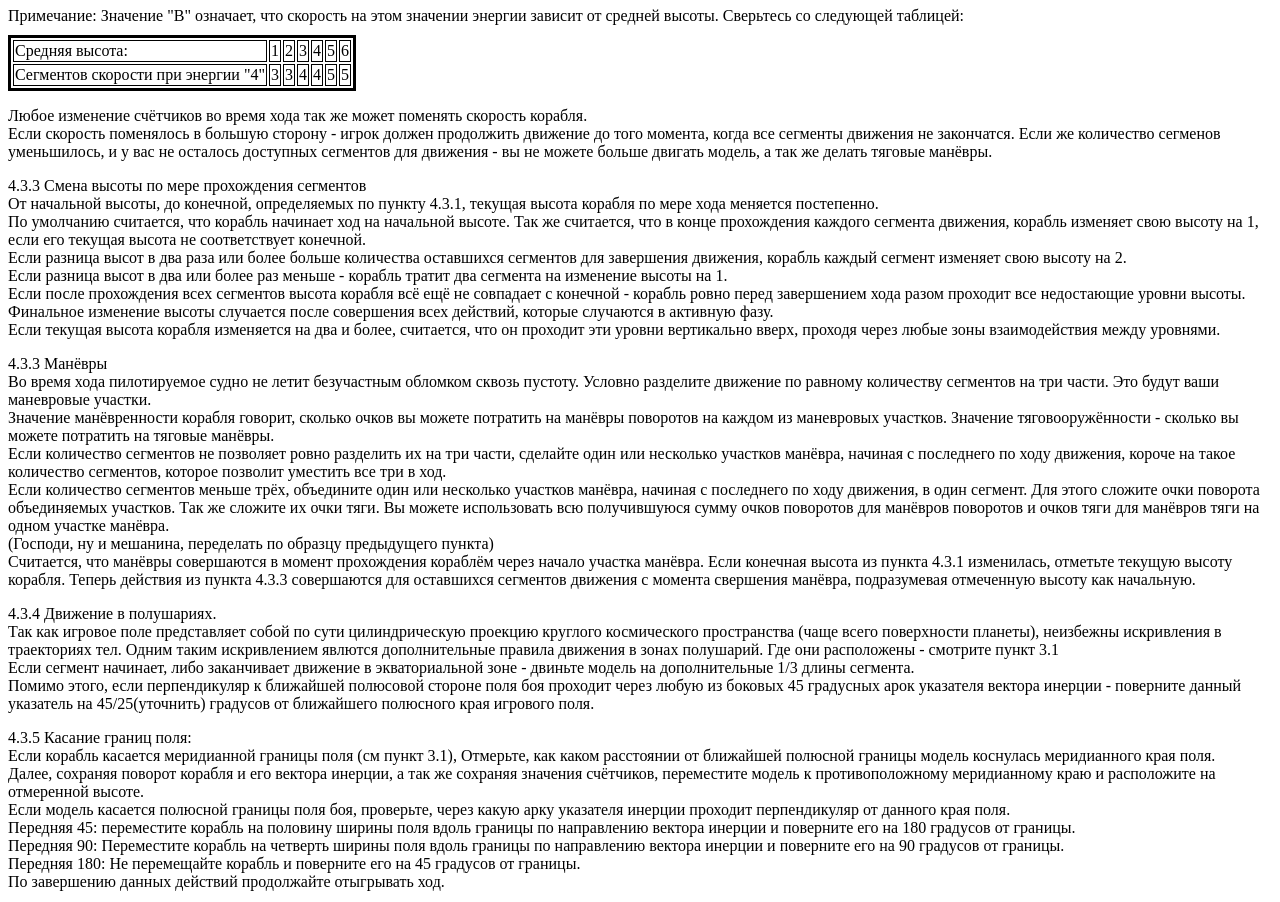
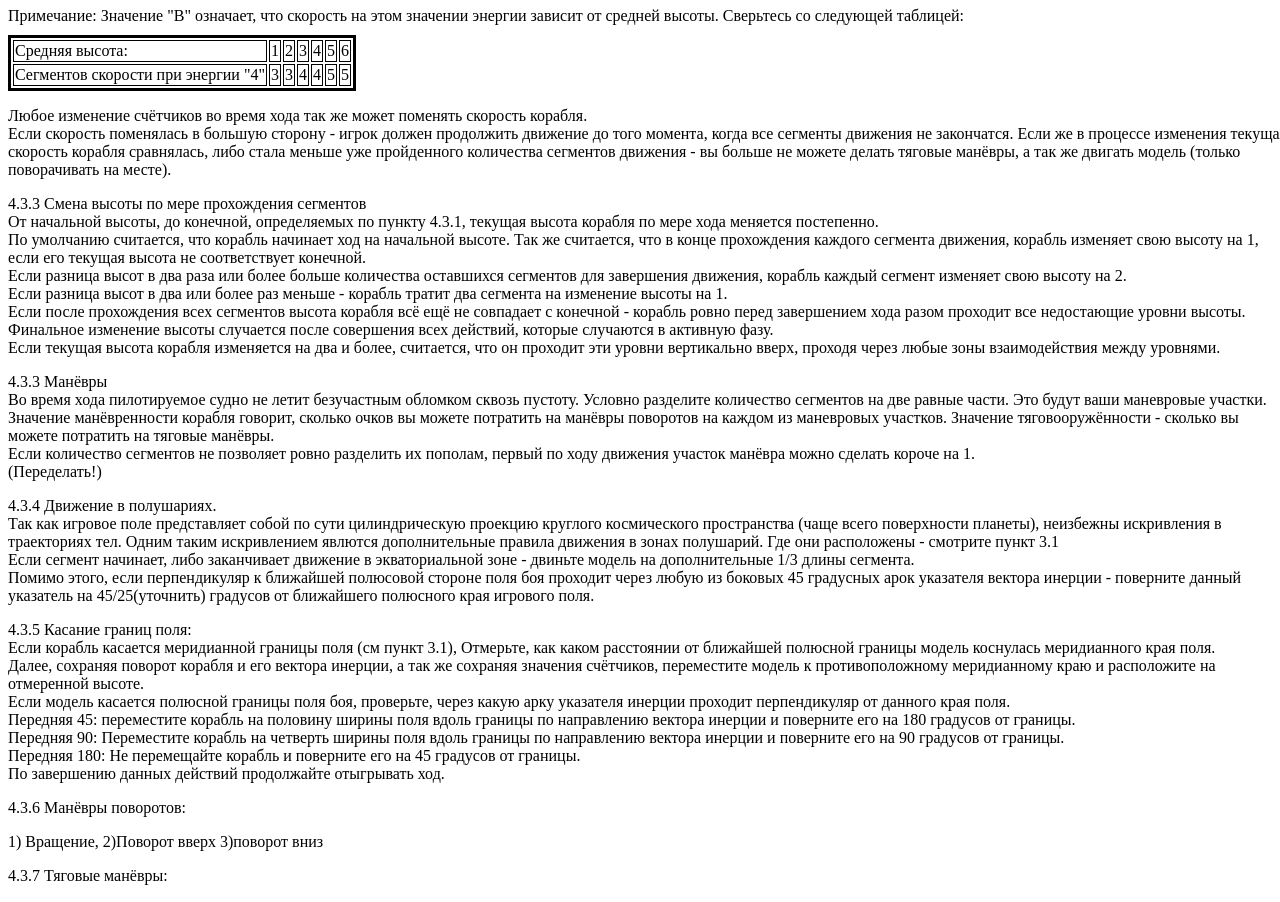
Before and after one commit to BoyVOL/BoyVOL.github.io, a plain HTML site: page TabletopWargameProject/index.html in a window 1280 px wide. Shown: the part 1419-2321 px from the top of the page. Drawn offline with Linux system fonts and the light colour scheme.

Commit message:
Попытался переписать правила

```diff
--- a/TabletopWargameProject/index.html
+++ b/TabletopWargameProject/index.html
@@ -133,8 +133,8 @@
             </tr>
         </table>
         <p>Любое изменение счётчиков во время хода так же может поменять скорость корабля.<br>
-            Если скорость поменялось в большую сторону - игрок должен продолжить движение до того момента, когда все сегменты движения не закончатся. Если же количество сегменов уменьшилось,
-            и у вас не осталось доступных сегментов для движения - вы не можете больше двигать модель, а так же делать тяговые манёвры.
+            Если скорость поменялась в большую сторону - игрок должен продолжить движение до того момента, когда все сегменты движения не закончатся.
+            Если же в процессе изменения текущая скорость корабля сравнялась, либо стала меньше уже пройденного количества сегментов движения - вы больше не можете делать тяговые манёвры, а так же двигать модель (только поворачивать на месте).
         </p>
         <p>
             4.3.3 Смена высоты по мере прохождения сегментов<br>
@@ -148,15 +148,10 @@
         </p>
         <p>
             4.3.3 Манёвры<br>
-            Во время хода пилотируемое судно не летит безучастным обломком сквозь пустоту. Условно разделите движение по равному количеству сегментов на три части. Это будут ваши маневровые участки.<br>
+            Во время хода пилотируемое судно не летит безучастным обломком сквозь пустоту. Условно разделите количество сегментов на две равные части. Это будут ваши маневровые участки.<br>
             Значение манёвренности корабля говорит, сколько очков вы можете потратить на манёвры поворотов на каждом из маневровых участков. Значение тяговооружённости - сколько вы можете потратить на тяговые манёвры.<br>
-            Если количество сегментов не позволяет ровно разделить их на три части, сделайте один или несколько участков манёвра, начиная с последнего по ходу движения,
-            короче на такое количество сегментов, которое позволит уместить все три в ход.<br>
-            Если количество сегментов меньше трёх, объедините один или несколько участков манёвра, начиная с последнего по ходу движения, в один сегмент. Для этого сложите очки поворота объединяемых участков. Так же сложите их очки тяги.
-            Вы можете использовать всю получившуюся сумму очков поворотов для манёвров поворотов и очков тяги для манёвров тяги на одном участке манёвра.<br>
-            (Господи, ну и мешанина, переделать по образцу предыдущего пункта)<br>
-            Считается, что манёвры совершаются в момент прохождения кораблём через начало участка манёвра. Если конечная высота из пункта 4.3.1 изменилась, отметьте текущую высоту корабля.
-            Теперь действия из пункта 4.3.3 совершаются для оставшихся сегментов движения с момента свершения манёвра, подразумевая отмеченную высоту как начальную.
+            Если количество сегментов не позволяет ровно разделить их пополам, первый по ходу движения участок манёвра можно сделать короче на 1.<br>
+            (Переделать!)
         </p>
         <p>
             4.3.4 Движение в полушариях.<br>
```
